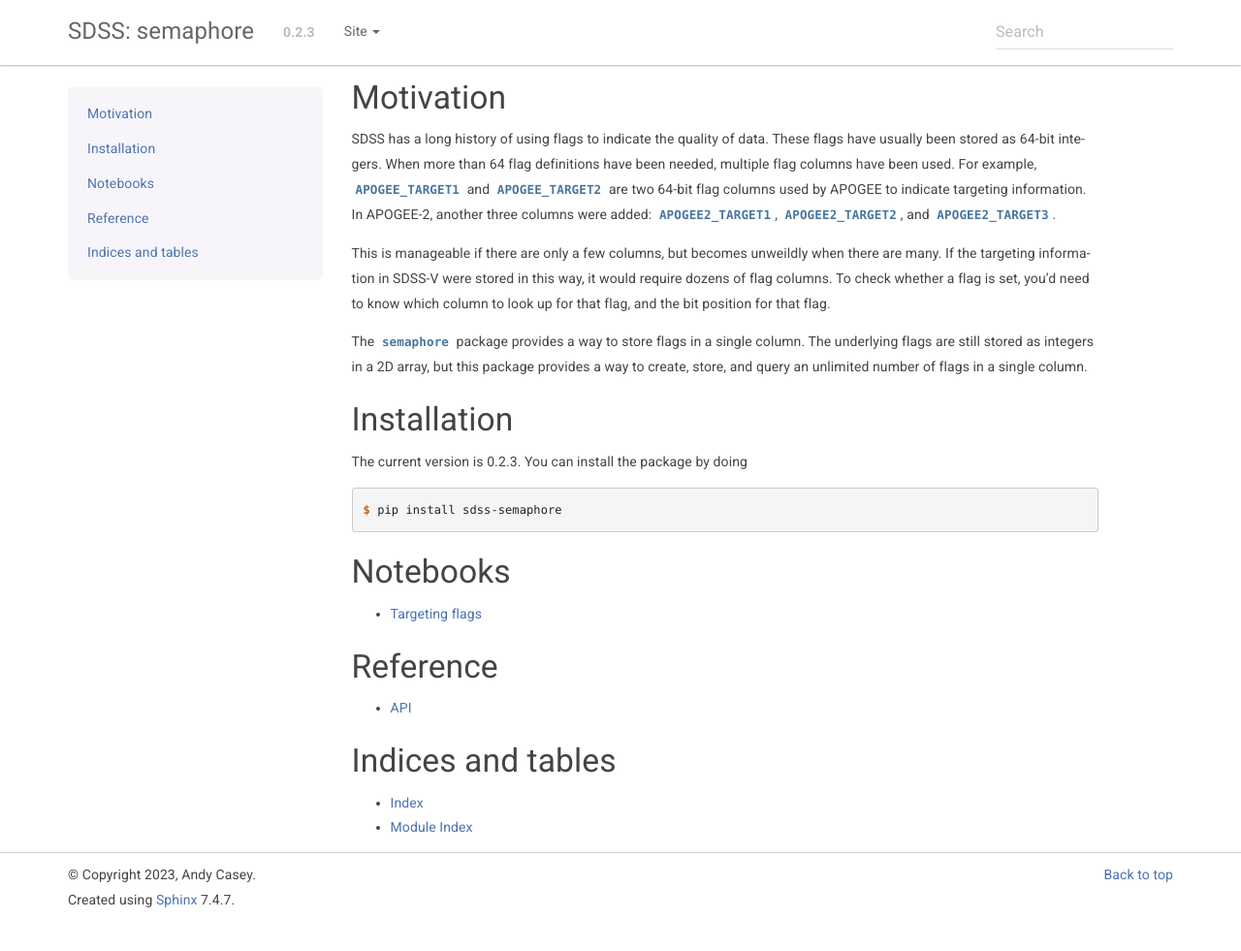
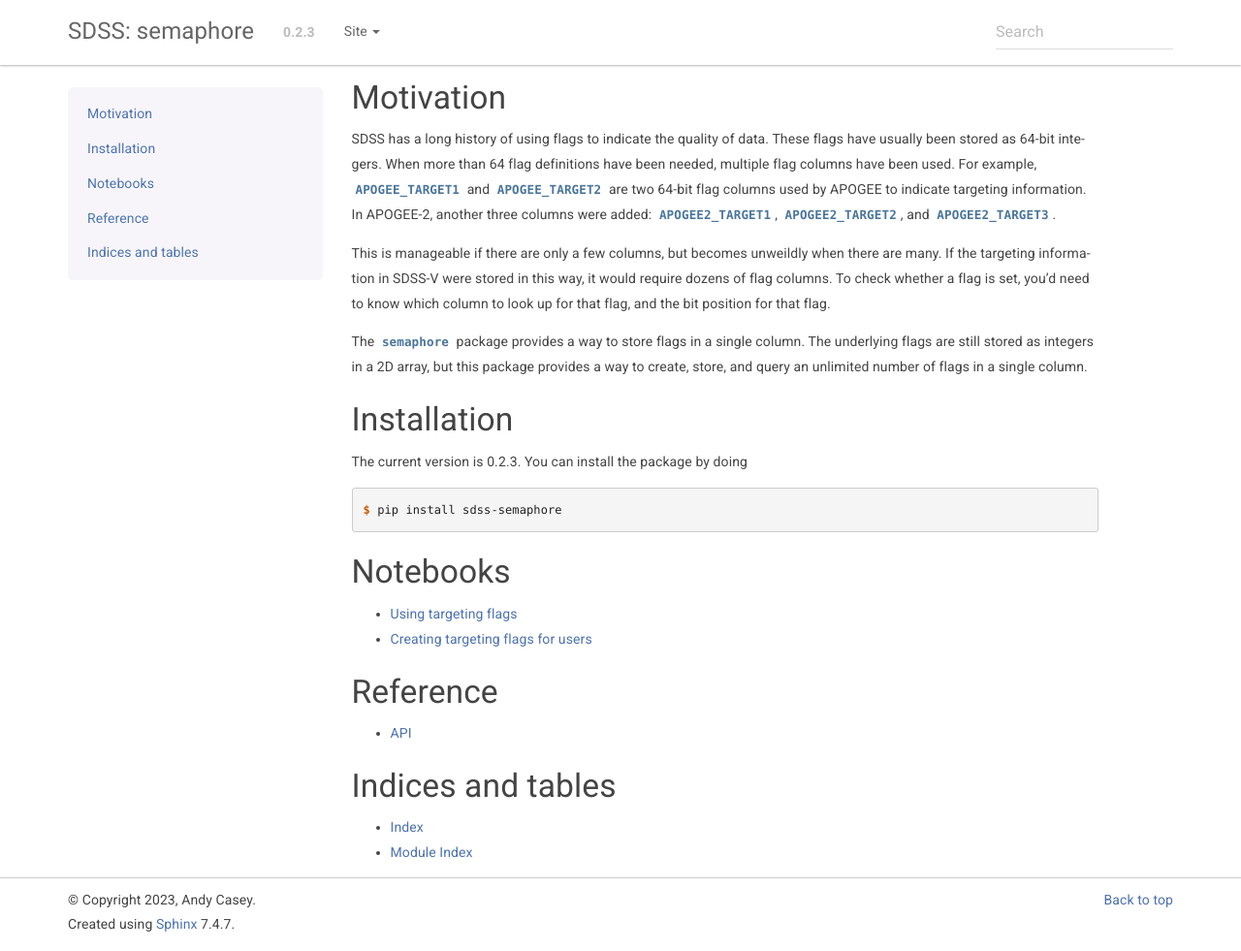
Before and after one commit to sdss/semaphore, a Sphinx documentation site: the page built from docs/sphinx/index.rst, in a window 1280 px wide and 981 px high. Shown: the whole window at 97% size. Built offline with Sphinx 7.4.7, drawn with Linux system fonts in a browser that asks for light colours; the version number is read from the project's files by our own code.

Commit message:
add creation notebook

```diff
--- a/docs/sphinx/index.rst
+++ b/docs/sphinx/index.rst
@@ -27,7 +27,8 @@
 Notebooks
 ---------
 
-- `Targeting flags <https://github.com/sdss/semaphore/blob/main/notebooks/20231011_sdss5_targeting.ipynb>`_
+- `Using targeting flags <https://github.com/sdss/semaphore/blob/main/notebooks/20231011_sdss5_targeting.ipynb>`_
+- `Creating targeting flags for users <https://github.com/sdss/semaphore/blob/main/notebooks/20231011_sdss5_targeting_creation.ipynb>`_
 
 
 Reference
```
